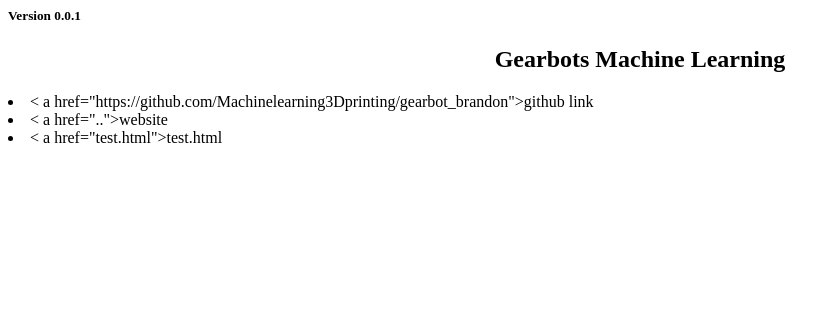
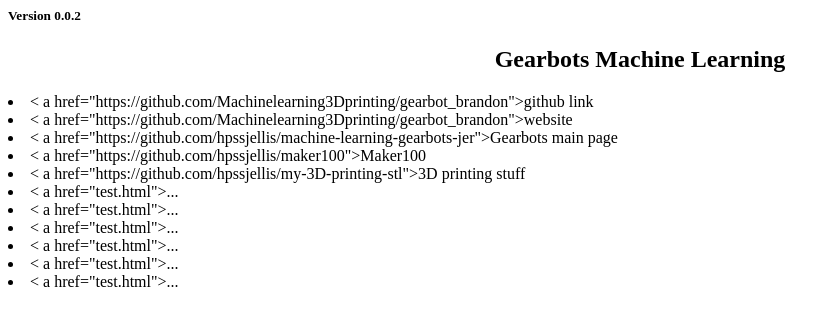
Before and after one commit to Machinelearning3Dprinting/gearbot_brandon, a plain HTML site: page public/index.html in a window 1280 px wide. Shown: the whole page, without its empty margins (0-840 px from the left). Drawn offline with Linux system fonts and the light colour scheme.

Commit message:
Update index.html

```diff
--- a/public/index.html
+++ b/public/index.html
@@ -1,9 +1,18 @@
-<h5> Version 0.0.1 </h5>
+<h5> Version 0.0.2 </h5>
 
 <h2 align=center> Gearbots Machine Learning </h2>
 
 
 <li>< a href="https://github.com/Machinelearning3Dprinting/gearbot_brandon">github link</a>
-<li>< a href="..">website</a>
+<li>< a href="https://github.com/Machinelearning3Dprinting/gearbot_brandon">website</a>
 
-<li>< a href="test.html">test.html</a>
+<li>< a href="https://github.com/hpssjellis/machine-learning-gearbots-jer">Gearbots main page</a>
+<li>< a href="https://github.com/hpssjellis/maker100">Maker100</a>
+<li>< a href="https://github.com/hpssjellis/my-3D-printing-stl">3D printing stuff</a>
+
+<li>< a href="test.html">...</a>
+<li>< a href="test.html">...</a>
+<li>< a href="test.html">...</a>
+<li>< a href="test.html">...</a>
+<li>< a href="test.html">...</a>
+<li>< a href="test.html">...</a>
```
